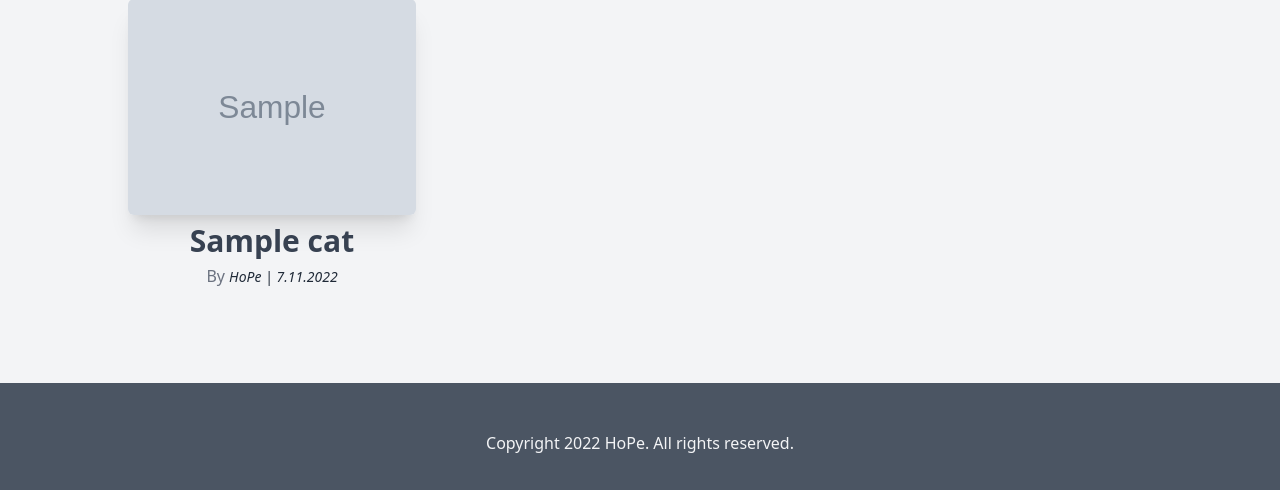
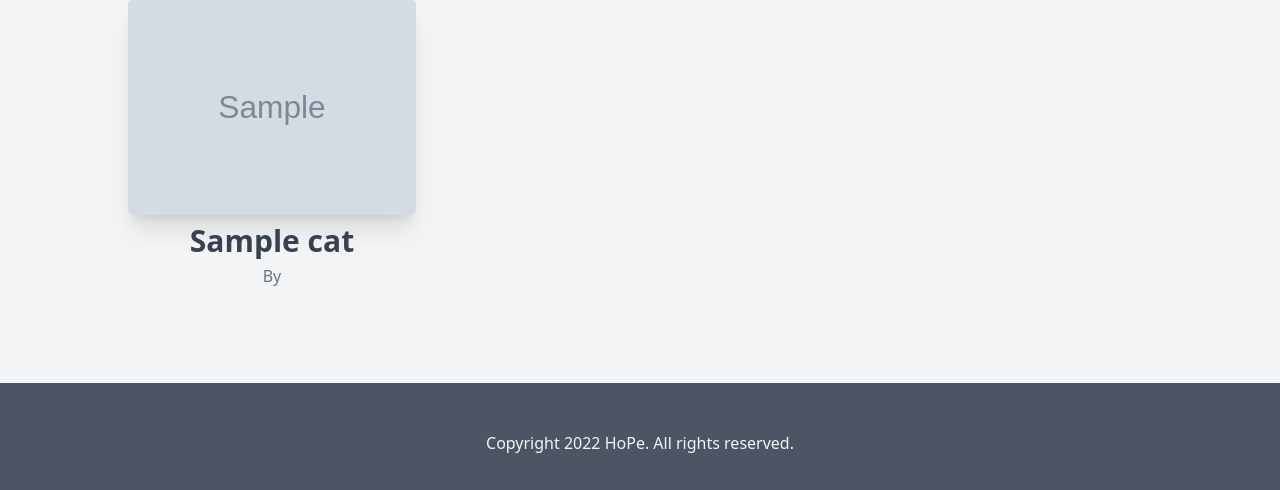
Before and after one commit to DBHoPe/blog-cats, a Symfony app: template templates/cats/index.html.twig in a window 1280 px wide. Shown: the part 286-776 px from the top of the page. Run offline with Twig, Linux system fonts and the light colour scheme; the template is opened without the code that fills it: most values are stand-ins (such as "Sample title", 1, 10 or a date in 2020); grey boxes marked "Sample" are stand-in pictures; style sheets or scripts are compiled from the project's sources; some libraries are stand-ins or nearby versions.

Commit message:
add minor changes

```diff
--- a/templates/cats/index.html.twig
+++ b/templates/cats/index.html.twig
@@ -40,7 +40,7 @@
     </h2>
 
     <span class="text-gray-500">
-                    By <span class="italic text-sm text-gray-800">HoPe | 7.11.2022
+                    By <span class="italic text-sm text-gray-800"> {{ app.user.email }}
                 </span>
     </span>
    </div>
--- a/templates/cats/show.html.twig
+++ b/templates/cats/show.html.twig
@@ -9,11 +9,11 @@
         <div class="py-10 text-center">
             <div class="inline-block sm:pt-1">
                 <h2 class="font-bold">
-                    Created by: HoPe
+                    Created by: {{ app.user.email }}
                 </h2>
 
                 <p class="text-sm text-gray-600">
-                    06-11-2022 1 min. read
+                    07-11-2022 1 min. read
                 </p>
             </div>
         </div>
```
